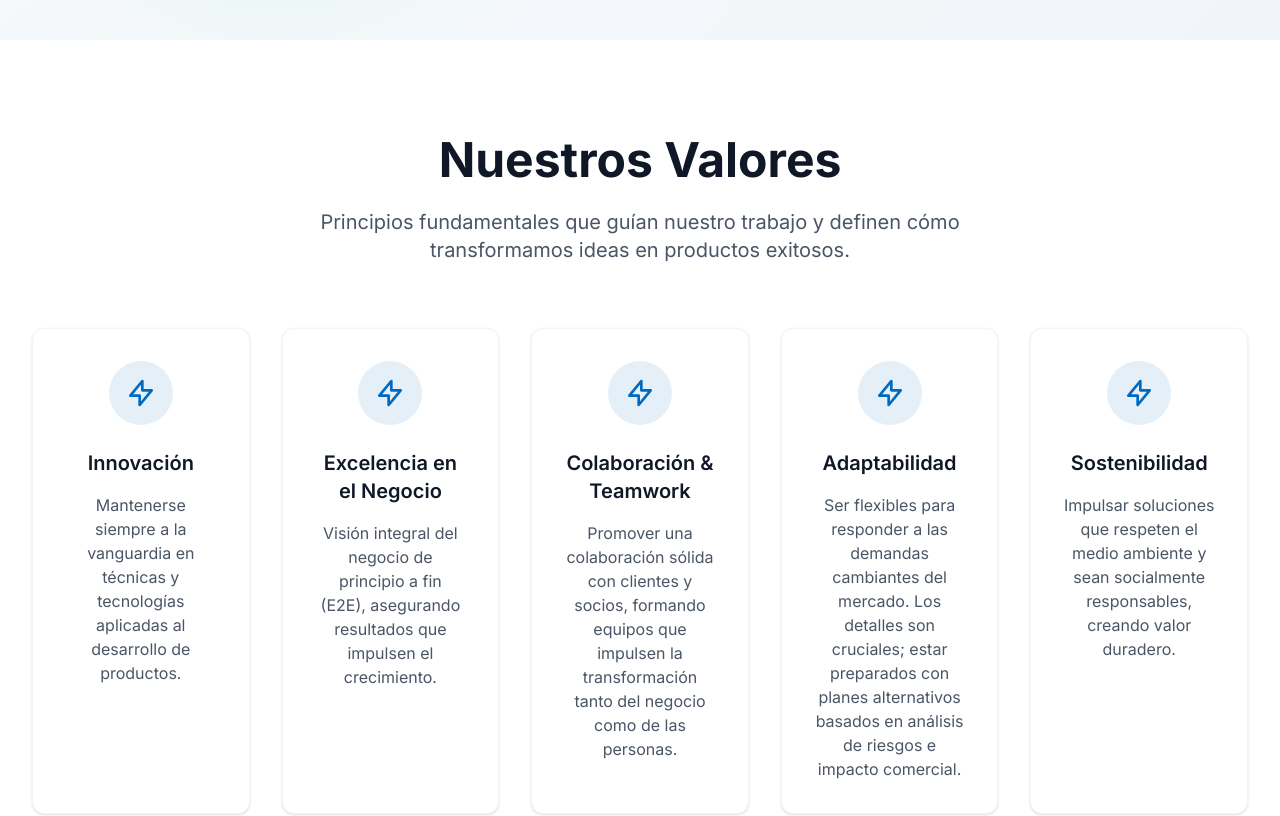
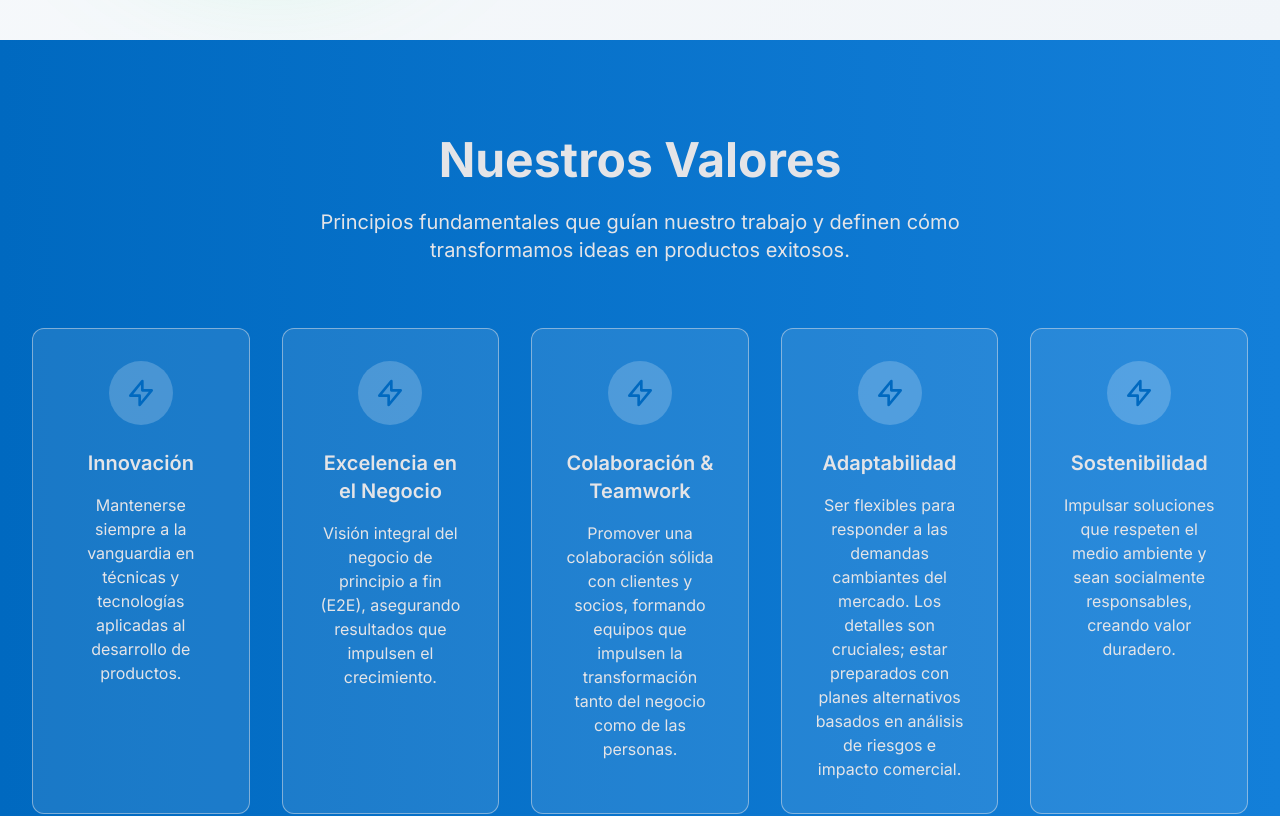
Before and after one commit to FedericoHerreraa/mercuri-3p, a Next.js app: page / in a window 1280 px wide. Shown: the part 760-1576 px from the top of the page. Built offline with nearby package versions, Linux system fonts and the light colour scheme.

Commit message:
cambiando seccion del home

```diff
--- a/components/Philosophy.tsx
+++ b/components/Philosophy.tsx
@@ -5,27 +5,27 @@
 
 export const Philosophy = () => {
     return (
-        <section id="about" className="py-24 bg-white">
+        <section id="about" className="py-24 bg-gradient-to-r from-[#0069c0] to-[#137fd9]">
             <div className="max-w-7xl mx-auto px-4 sm:px-6 lg:px-8">
                 <div className="text-center mb-16 animate-slide-up">
-                    <h2 className="text-4xl md:text-5xl font-bold text-gray-900 mb-6">
+                    <h2 className="text-4xl md:text-5xl font-bold text-zinc-200 mb-6">
                         Nuestros Valores
                     </h2>
-                    <p className="text-xl text-gray-600 max-w-3xl mx-auto">
+                    <p className="text-xl text-zinc-200 max-w-3xl mx-auto">
                         Principios fundamentales que guían nuestro trabajo y definen cómo transformamos ideas en productos exitosos.
                     </p>
                 </div>
 
                 <div className="grid md:grid-cols-2 lg:grid-cols-3 xl:grid-cols-5 gap-8">
                     {cards.map((card, index) => (
-                        <div key={index} className="card p-8 text-center">
-                            <div className="w-16 h-16 bg-[#0069c0]/10 rounded-full flex items-center justify-center mx-auto mb-6">
+                        <div key={index} className="border border-zinc-200/50 rounded-xl p-8 text-center bg-white/10 hover:scale-105 transition-all duration-300">
+                            <div className="w-16 h-16 bg-white/20 rounded-full flex items-center justify-center mx-auto mb-6">
                                 <svg className="w-8 h-8 text-[#0069c0]" fill="none" stroke="currentColor" viewBox="0 0 24 24">
                                     <path strokeLinecap="round" strokeLinejoin="round" strokeWidth={2} d="M13 10V3L4 14h7v7l9-11h-7z" />
                                 </svg>
                             </div>
-                            <h3 className="text-xl font-semibold text-gray-900 mb-4">{card.title}</h3>
-                            <p className="text-gray-600">{card.description}</p>
+                            <h3 className="text-xl font-semibold text-zinc-200 mb-4">{card.title}</h3>
+                            <p className="text-zinc-200">{card.description}</p>
                         </div>
                     ))}
                 </div>
```
